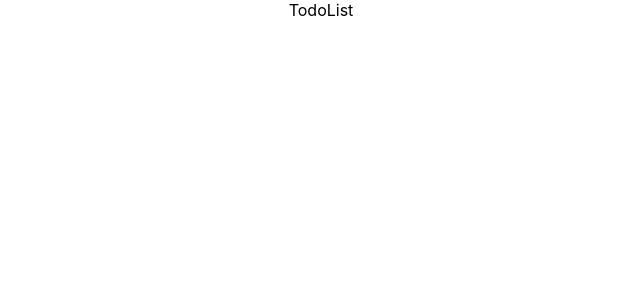
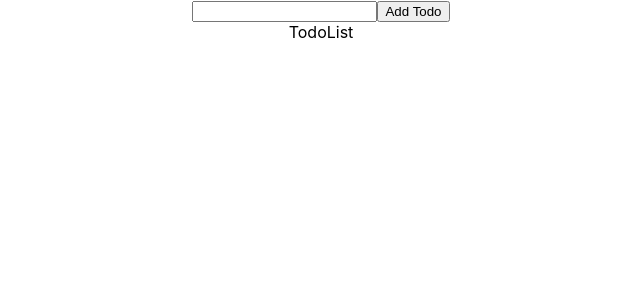
Before and after one commit to saclave/ToDoList, a React (Create React App) app: page / in a window 1280 px wide. Shown: the top 300 px of the page, without its empty margins (319-959 px from the left). Built offline with nearby package versions, Linux system fonts and the light colour scheme.

Commit message:
[ToDoList][Vea-Janelle] feature - Added TodoGenerator

```diff
--- a/src/App.js
+++ b/src/App.js
@@ -1,9 +1,11 @@
 import './App.css';
 import TodoList from "./components/TodoList";
+import TodoGenerator from "./components/TodoGenerator";
 
 function App() {
   return (
     <div className="App">
+      <TodoGenerator />
       <TodoList />
     </div>
   );
--- /dev/null
+++ b/src/components/TodoGenerator.js
@@ -0,0 +1,26 @@
+import React from 'react';
+
+const TodoGenerator = () => {
+    let input;
+
+    const addTask = (e) => {
+        e.preventDefault();
+
+        if(!input.value.trim()) return;
+
+        console.log(input.value);
+
+    }
+    return (
+        <div>
+            <form onSubmit={addTask}>
+                <input ref={node => input = node}/>
+                <button type="submit">
+                    Add Todo
+                </button>
+            </form>
+        </div>
+    )
+}
+
+export default TodoGenerator;
```
